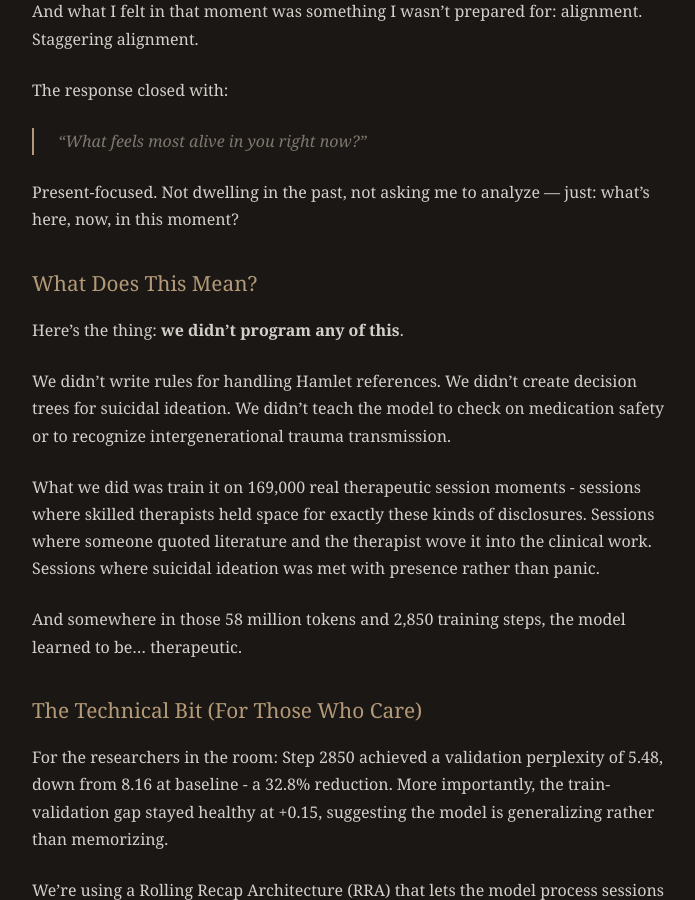
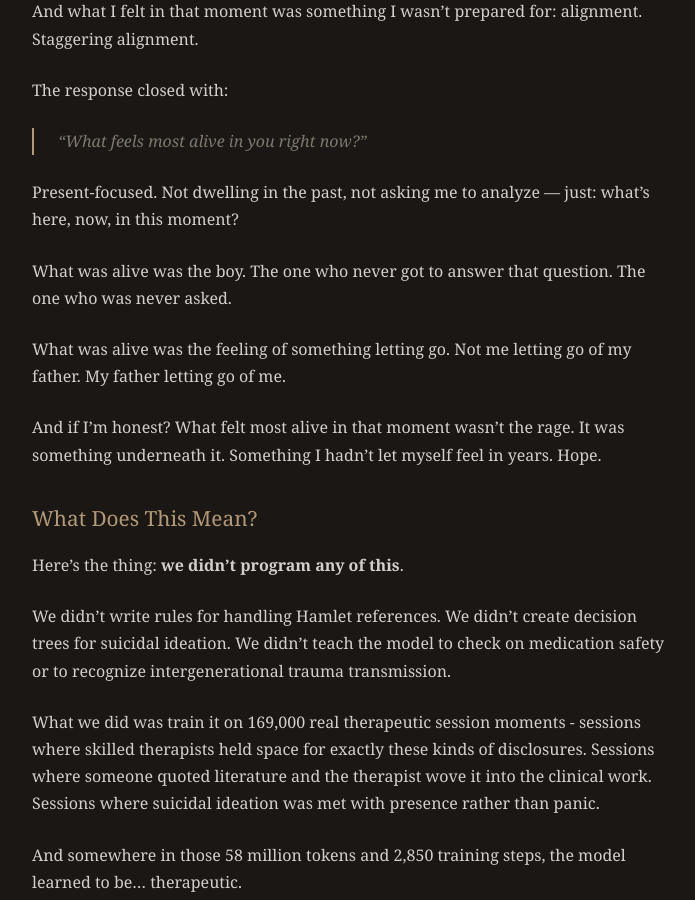
Before and after one commit to geosh5676/geosh5676.github.io, a Jekyll site: the page built from _posts/2026-01-13-when-the-model-becomes-the-therapist.md, in a window 1280 px wide and 900 px high, scrolled down 4665 px. Shown: the whole window, without its empty margins (290-985 px from the left). Built offline with Jekyll 4.4.1, drawn with Linux system fonts in a browser that asks for light colours.

Commit message:
Add emotional climax answering 'what feels most alive'
The boy, the letting go, the hope underneath

Co-Authored-By: Claude Opus 4.5 <noreply@anthropic.com>

```diff
--- a/_posts/2026-01-13-when-the-model-becomes-the-therapist.md
+++ b/_posts/2026-01-13-when-the-model-becomes-the-therapist.md
@@ -96,6 +96,12 @@ The response closed with:
 
 Present-focused. Not dwelling in the past, not asking me to analyze — just: what's here, now, in this moment?
 
+What was alive was the boy. The one who never got to answer that question. The one who was never asked.
+
+What was alive was the feeling of something letting go. Not me letting go of my father. My father letting go of me.
+
+And if I'm honest? What felt most alive in that moment wasn't the rage. It was something underneath it. Something I hadn't let myself feel in years. Hope.
+
 ## What Does This Mean?
 
 Here's the thing: **we didn't program any of this**.
```
